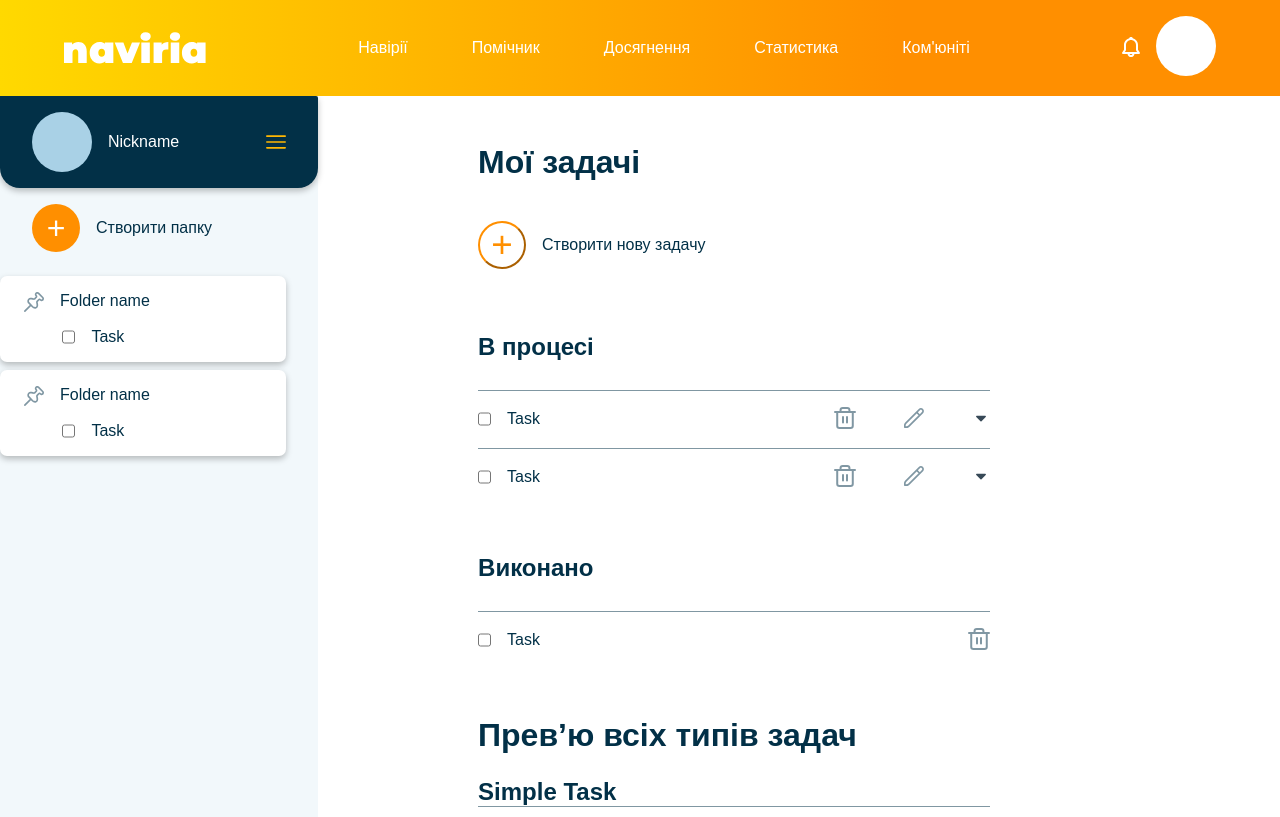
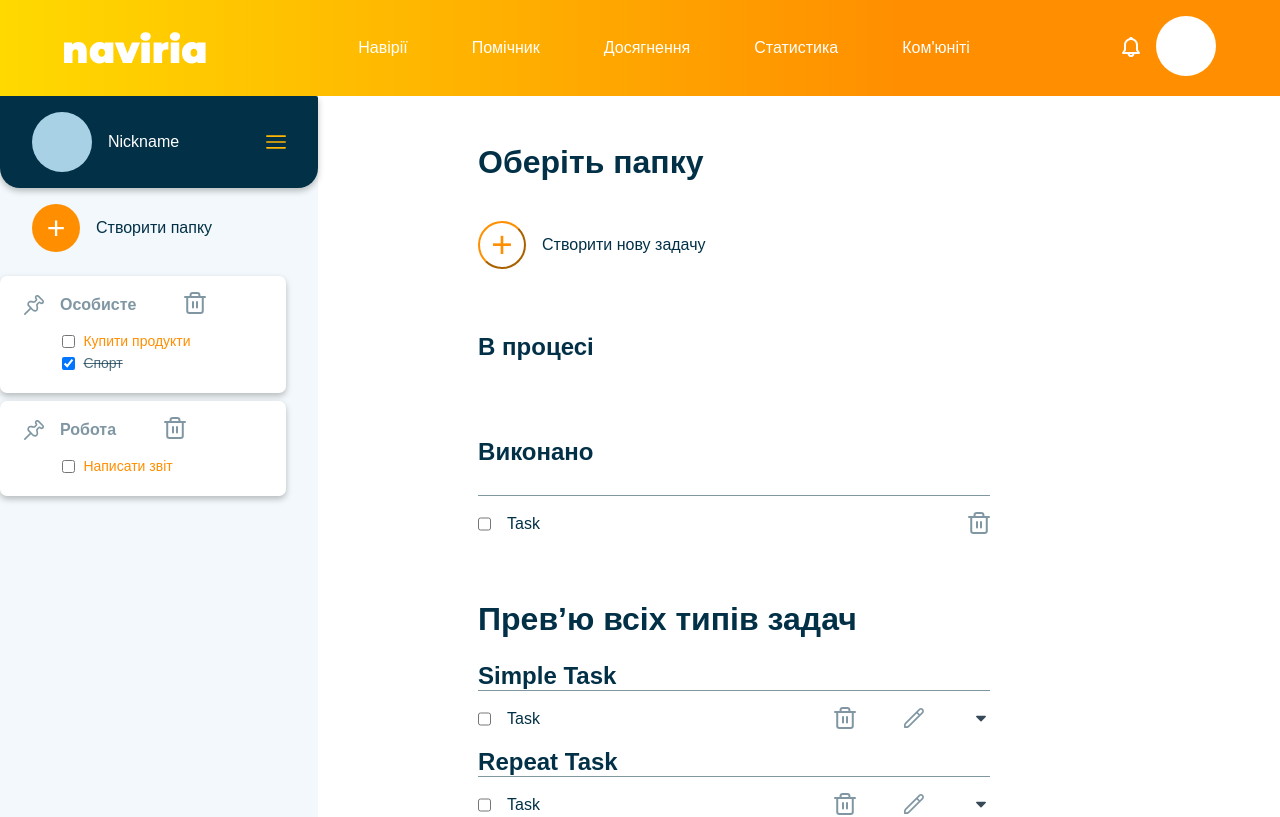
Before and after one commit to anesiia/Naviria, a React (Vite) app in the folder Website/: page /tasks in a window 1280 px wide. Shown: the top 817 px of the page. Built offline with nearby package versions, Linux system fonts and the light colour scheme.

Commit message:
edited tasks

```diff
--- a/Website/src/styles/taskForm.css
+++ b/Website/src/styles/taskForm.css
@@ -332,10 +332,12 @@
   color: #023047;
   background-color: white;
   border-color: #023047;
+  cursor: pointer;
 }
 .task-form .buttons .save {
   padding: 0.5rem 1rem;
   border-radius: 5px;
   background-color: #023047;
   color: white;
+  cursor: pointer;
 }
--- a/Website/src/styles/taskForm.less
+++ b/Website/src/styles/taskForm.less
@@ -350,12 +350,14 @@
       color: @dark-blue;
       background-color: white;
       border-color: @dark-blue;
+      cursor: pointer;
     }
     .save {
       padding: 0.5rem 1rem;
       border-radius: 5px;
       background-color: @dark-blue;
       color: white;
+      cursor: pointer;
     }
   }
 }
--- a/Website/src/styles/tasks.css
+++ b/Website/src/styles/tasks.css
@@ -37,6 +37,36 @@
   align-items: center;
   gap: 1rem;
 }
+.tasks-page .side-bar .add-folder .create-folder-form {
+  display: flex;
+  flex-direction: column;
+  gap: 1rem;
+}
+.tasks-page .side-bar .add-folder .create-folder-form input {
+  padding: 0.5rem;
+  border-radius: 10px;
+  border-color: rgba(2, 48, 71, 0.5);
+}
+.tasks-page .side-bar .add-folder .create-folder-form .buttons {
+  display: flex;
+  flex-direction: row;
+  gap: 1rem;
+}
+.tasks-page .side-bar .add-folder .create-folder-form .buttons .cancel {
+  padding: 0.5rem 1rem;
+  border-radius: 5px;
+  color: #023047;
+  background-color: white;
+  border-color: #023047;
+  cursor: pointer;
+}
+.tasks-page .side-bar .add-folder .create-folder-form .buttons .save {
+  padding: 0.5rem 1rem;
+  border-radius: 5px;
+  background-color: #023047;
+  color: white;
+  cursor: pointer;
+}
 .tasks-page .side-bar .add-folder .add-folder-btn {
   width: 3rem;
   height: 3rem;
@@ -64,18 +94,43 @@
 .tasks-page .side-bar .folders .folder .head {
   display: flex;
   flex-direction: row;
+  align-items: center;
   gap: 1rem;
   margin-bottom: 1rem;
+}
+.tasks-page .side-bar .folders .folder .head p {
+  font-size: 16px;
+  font-weight: 600;
+  color: rgba(2, 48, 71, 0.5);
+}
+.tasks-page .side-bar .folders .folder .head button {
+  margin-left: 2rem;
+  background-color: transparent;
+  border: none;
 }
 .tasks-page .side-bar .folders .folder .tasks {
   display: flex;
   flex-direction: column;
   margin-left: 2.4rem;
 }
-.tasks-page .side-bar .folders .folder .tasks .task {
+.tasks-page .side-bar .folders .folder .tasks .task-label {
   display: flex;
-  flex-direction: row;
-  gap: 1rem;
+  align-items: center;
+  gap: 8px;
+  font-size: 14px;
+  font-weight: 500;
+  color: #ff8f00;
+  cursor: pointer;
+  margin-bottom: 6px;
+}
+.tasks-page .side-bar .folders .folder .tasks .task-label input[type="checkbox"] {
+  cursor: pointer;
+}
+.tasks-page .side-bar .folders .folder .tasks .task-label.completed {
+  color: rgba(2, 48, 71, 0.7);
+  text-decoration: line-through;
+  text-decoration-thickness: 1.2px;
+  text-decoration-color: rgba(2, 48, 71, 0.7);
 }
 .tasks-page .content {
   display: flex;
--- a/Website/src/styles/tasks.less
+++ b/Website/src/styles/tasks.less
@@ -38,6 +38,36 @@
       flex-direction: row;
       align-items: center;
       gap: 1rem;
+      .create-folder-form {
+        display: flex;
+        flex-direction: column;
+        gap: 1rem;
+        input {
+          padding: 0.5rem;
+          border-radius: 10px;
+          border-color: rgba(2, 48, 71, 0.5);
+        }
+        .buttons {
+          display: flex;
+          flex-direction: row;
+          gap: 1rem;
+          .cancel {
+            padding: 0.5rem 1rem;
+            border-radius: 5px;
+            color: @dark-blue;
+            background-color: white;
+            border-color: @dark-blue;
+            cursor: pointer;
+          }
+          .save {
+            padding: 0.5rem 1rem;
+            border-radius: 5px;
+            background-color: @dark-blue;
+            color: white;
+            cursor: pointer;
+          }
+        }
+      }
       .add-folder-btn {
         width: 3rem;
         height: 3rem;
@@ -64,17 +94,44 @@
         .head {
           display: flex;
           flex-direction: row;
+          align-items: center;
           gap: 1rem;
           margin-bottom: 1rem;
+          p {
+            font-size: @def_text;
+            font-weight: 600;
+            color: rgba(2, 48, 71, 0.5);
+          }
+          button {
+            margin-left: 2rem;
+            background-color: transparent;
+            border: none;
+          }
         }
         .tasks {
           display: flex;
           flex-direction: column;
           margin-left: 2.4rem;
-          .task {
+          .task-label {
             display: flex;
-            flex-direction: row;
-            gap: 1rem;
+            align-items: center;
+            gap: 8px;
+            font-size: 14px;
+            font-weight: 500;
+            color: @orange;
+            cursor: pointer;
+            margin-bottom: 6px;
+
+            input[type="checkbox"] {
+              cursor: pointer;
+            }
+
+            &.completed {
+              color: rgba(2, 48, 71, 0.7);
+              text-decoration: line-through;
+              text-decoration-thickness: 1.2px;
+              text-decoration-color: rgba(2, 48, 71, 0.7);
+            }
           }
         }
       }
--- a/Website/src/views/Task.jsx
+++ b/Website/src/views/Task.jsx
@@ -133,7 +133,9 @@ export function Task(props) {
               </div>
             </div>
             <div className="main-list">
-              <Subtasks />
+              {props.subtasks?.map((subtask, index) => (
+                <Subtasks key={index} {...subtask} />
+              ))}
             </div>
           </div>
         )}
--- a/Website/src/views/Tasks.jsx
+++ b/Website/src/views/Tasks.jsx
@@ -5,6 +5,62 @@ import { Subtasks } from "./Subtasks";
 import { TaskForm } from "./TaskForm";
 export function Tasks() {
   const [showCreateForm, setShowCreateForm] = useState(false);
+  const [folders, setFolders] = useState([
+    {
+      id: 1,
+      name: "Особисте",
+      tasks: [
+        { id: 101, name: "Купити продукти", type: "simple", completed: false },
+        { id: 102, name: "Спорт", type: "list", completed: true },
+      ],
+    },
+    {
+      id: 2,
+      name: "Робота",
+      tasks: [
+        { id: 201, name: "Написати звіт", type: "repeat", completed: false },
+      ],
+    },
+  ]);
+  const [creatingFolder, setCreatingFolder] = useState(false);
+  const [newFolderName, setNewFolderName] = useState("");
+  const [selectedFolderId, setSelectedFolderId] = useState(null);
+
+  const handleAddFolder = () => {
+    if (newFolderName.trim() !== "") {
+      const newFolder = {
+        id: Date.now(),
+        name: newFolderName.trim(),
+        tasks: [],
+      };
+      setFolders([...folders, newFolder]);
+    }
+    setCreatingFolder(false);
+    setNewFolderName("");
+  };
+
+  const handleDeleteFolder = (folderId) => {
+    setFolders((prev) => prev.filter((folder) => folder.id !== folderId));
+  };
+  const handleToggleTask = (folderId, taskId) => {
+    setFolders((prev) =>
+      prev.map((folder) =>
+        folder.id !== folderId
+          ? folder
+          : {
+              ...folder,
+              tasks: folder.tasks.map((task) =>
+                task.id !== taskId
+                  ? task
+                  : { ...task, completed: !task.completed }
+              ),
+            }
+      )
+    );
+  };
+
+  const selectedFolder = folders.find((f) => f.id === selectedFolderId);
+
   return (
     <div className="tasks-page">
       <div className="side-bar">
@@ -16,38 +72,79 @@ export function Tasks() {
           <img src="fi-rr-menu-burger.svg" />
         </div>
         <div className="add-folder">
-          <button className="add-folder-btn">+</button>
-          <p>Створити папку</p>
+          {!creatingFolder ? (
+            <>
+              <button
+                className="add-folder-btn"
+                onClick={() => setCreatingFolder(true)}
+              >
+                +
+              </button>
+              <p>Створити папку</p>
+            </>
+          ) : (
+            <div className="create-folder-form">
+              <input
+                type="text"
+                placeholder="Назва папки"
+                value={newFolderName}
+                onChange={(e) => setNewFolderName(e.target.value)}
+              />
+              <div className="buttons">
+                <button
+                  className="cancel"
+                  onClick={() => setCreatingFolder(false)}
+                >
+                  Скасувати
+                </button>
+                <button className="save" onClick={handleAddFolder}>
+                  Зберегти
+                </button>
+              </div>
+            </div>
+          )}
         </div>
         <div className="folders">
-          <div className="folder">
-            <div className="head">
-              <img src="fi-rr-thumbtack.svg" />
-              <p> Folder name</p>
-            </div>
-            <div className="tasks">
-              <div className="task">
-                <input type="checkbox" id="tasks" name="tasks"></input>
-                <label for="tasks">Task</label>
+          {folders.map((folder) => (
+            <div
+              className={`folder ${
+                folder.id === selectedFolderId ? "selected-folder" : ""
+              }`}
+              key={folder.id}
+              onClick={() => setSelectedFolderId(folder.id)}
+            >
+              <div className="head">
+                <img src="fi-rr-thumbtack.svg" />
+                <p>{folder.name}</p>
+                <button onClick={() => handleDeleteFolder(folder.id)}>
+                  <img src="Group 174.svg" />
+                </button>
+              </div>
+              <div className="tasks">
+                {folder.tasks.map((task) => (
+                  <label
+                    key={task.id}
+                    className={`task-label ${
+                      task.completed ? "completed" : ""
+                    }`}
+                  >
+                    <input
+                      type="checkbox"
+                      checked={task.completed}
+                      onChange={() => handleToggleTask(folder.id, task.id)}
+                    />
+                    {task.name}
+                  </label>
+                ))}
               </div>
             </div>
-          </div>
-          <div className="folder">
-            <div className="head">
-              <img src="fi-rr-thumbtack.svg" />
-              <p> Folder name</p>
-            </div>
-            <div className="tasks">
-              <div className="task">
-                <input type="checkbox" id="tasks" name="tasks"></input>
-                <label for="tasks">Task</label>
-              </div>
-            </div>
-          </div>
+          ))}
         </div>
       </div>
       <div className="content">
-        <h1>Мої задачі</h1>
+        <h1>
+          {selectedFolder ? `Мої ${selectedFolder.name}` : "Оберіть папку"}
+        </h1>
         <div className="add-task">
           <button
             className="add-task-btn"
@@ -60,27 +157,15 @@ export function Tasks() {
         <div className="in-progress">
           <h2>В процесі</h2>
           <div className="tasks">
-            {showCreateForm && <TaskForm />}
-
-            <Task />
-            <div className="task">
-              <div className="name">
-                <input type="checkbox" id="tasks" name="tasks"></input>
-                <label for="tasks">Task</label>
-              </div>
-
-              <div className="buttons">
-                <button className="delete">
-                  <img src="Group 174.svg" />
-                </button>
-                <button className="edit">
-                  <img src="fi-rr-pencil.svg" />
-                </button>
-                <button className="open">
-                  <img src="fi-rr-caret-down.svg" />
-                </button>
-              </div>
-            </div>
+            {showCreateForm && (
+              <TaskForm
+                onCancel={() => setShowCreateForm(false)}
+                onSave={() => setShowCreateForm(false)}
+              />
+            )}
+            {selectedFolder?.tasks?.map((task) => (
+              <Task key={task.id} {...task} />
+            ))}
           </div>
         </div>
         <div className="done">
```
Also changed, not shown: Website/src/views/TaskForm.jsx (+50 -0 lines).
